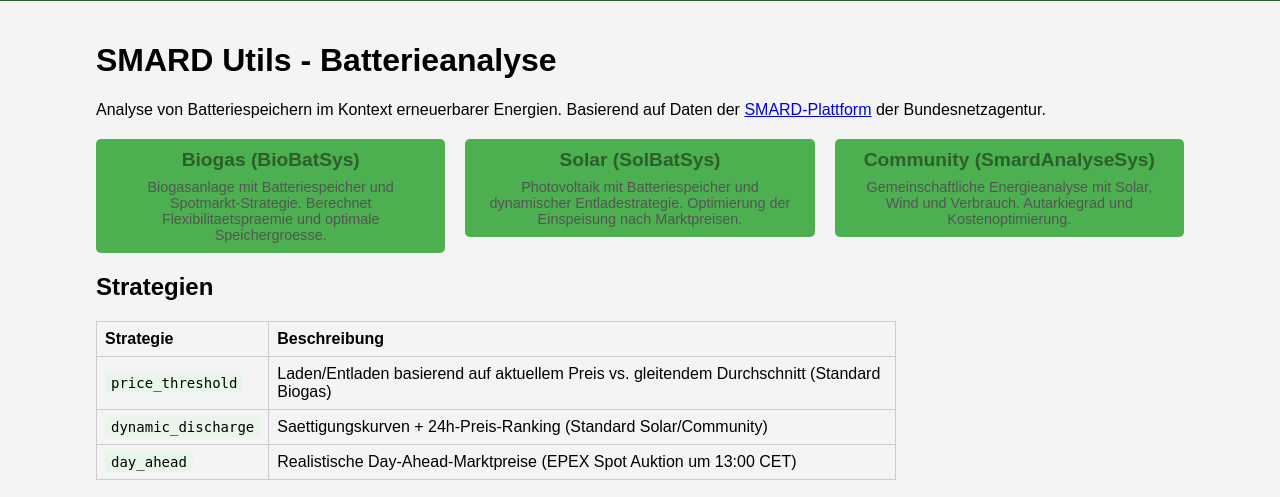
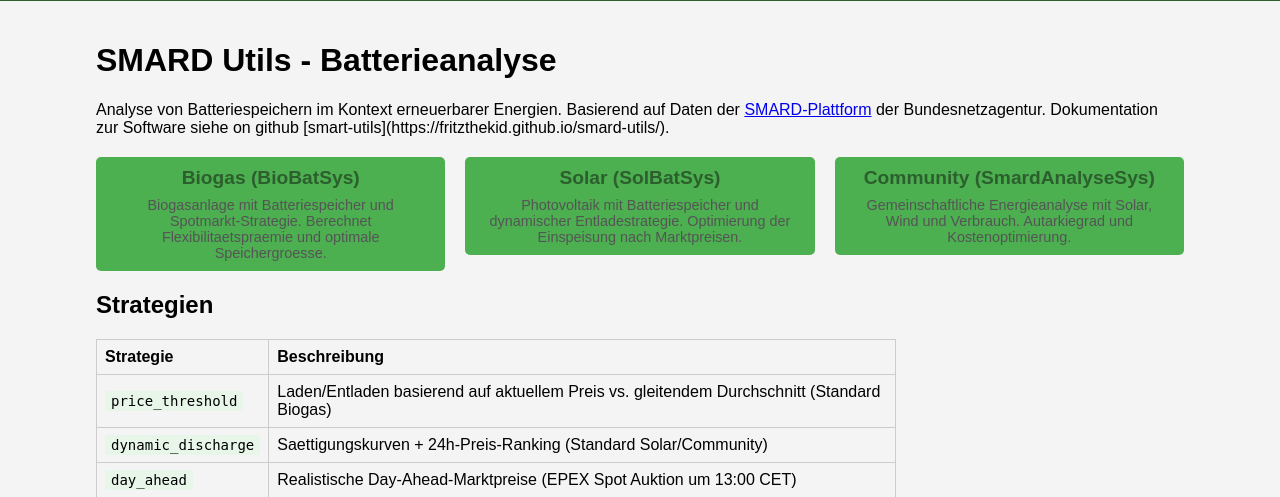
Before and after one commit to fritzthekid/smard-utils, a Flask app: page / in a window 1280 px wide. Shown: the part 77-574 px from the top of the page. Run offline with Flask 3, Linux system fonts and the light colour scheme.

Commit message:
change README and index.html

```diff
--- a/webapp/templates/index.html
+++ b/webapp/templates/index.html
@@ -5,7 +5,7 @@
 <p>
     Analyse von Batteriespeichern im Kontext erneuerbarer Energien.
     Basierend auf Daten der <a href="https://www.smard.de" target="_blank">SMARD-Plattform</a>
-    der Bundesnetzagentur.
+    der Bundesnetzagentur. Dokumentation zur Software siehe on github [smart-utils](https://fritzthekid.github.io/smard-utils/).
 </p>
 
 <div class="scenario-cards">
```
Also changed, not shown: README.md.
